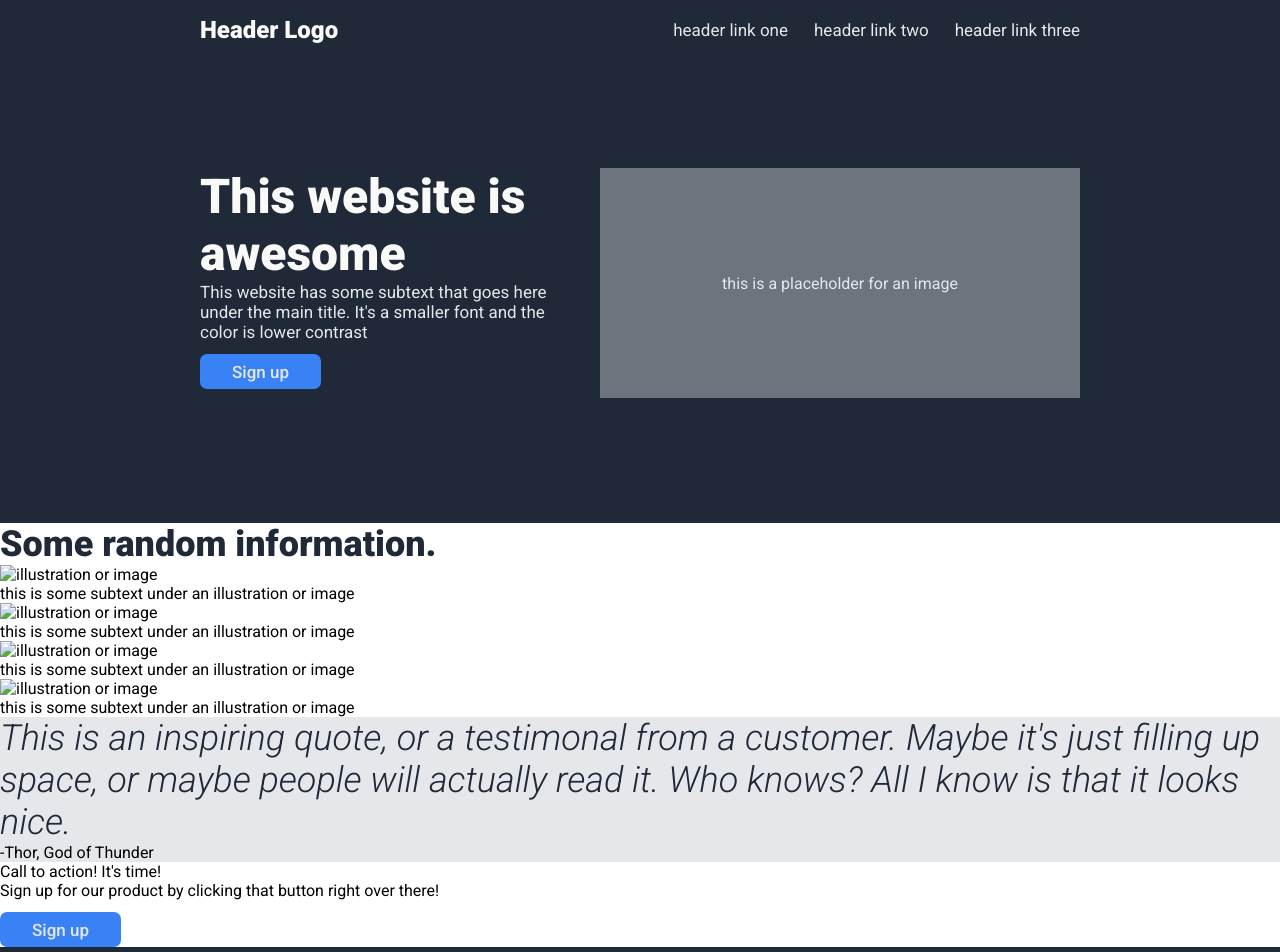
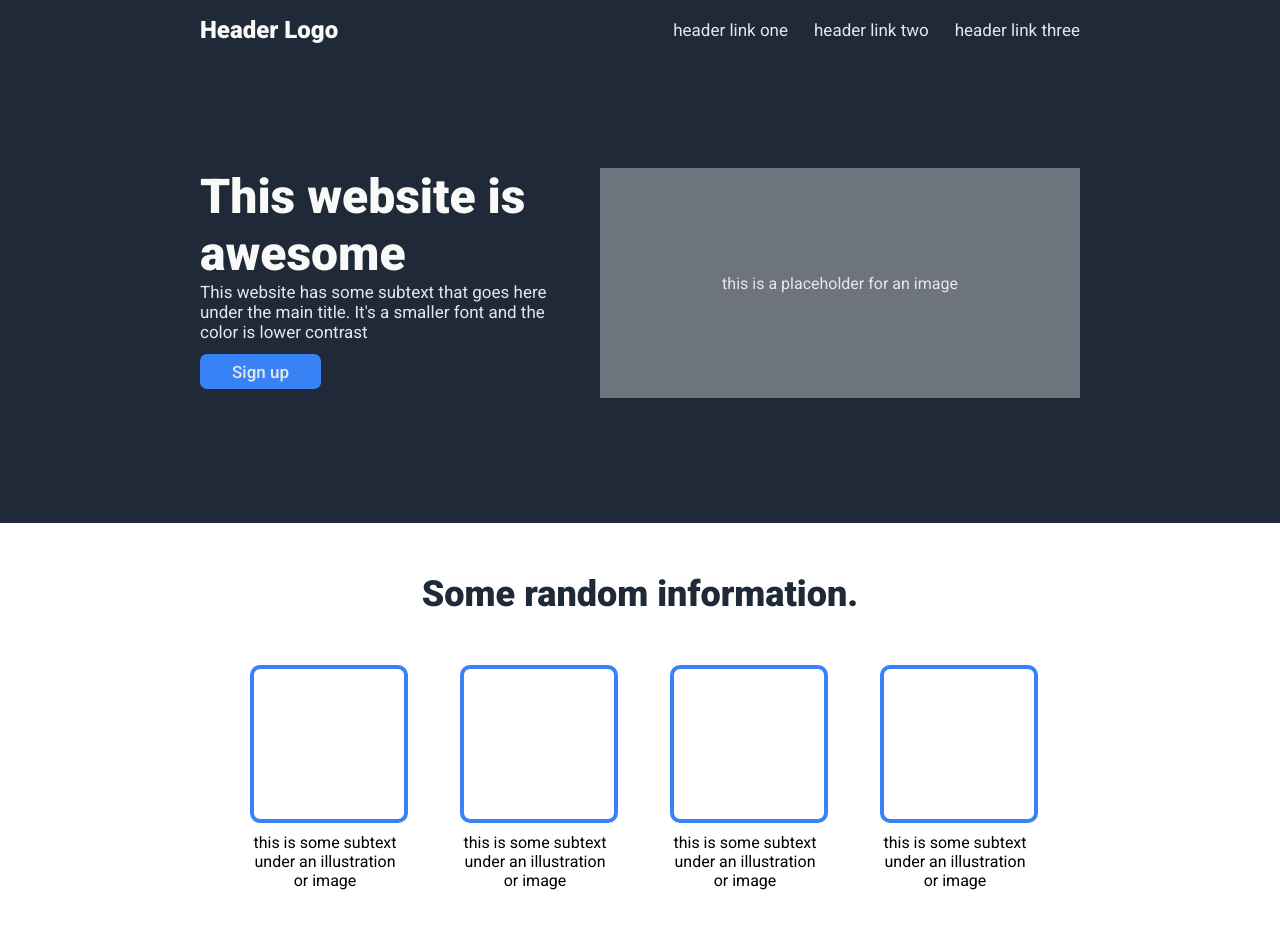
Before and after one commit to ilindaa/landing-page, a plain HTML site: page index.html in a window 1280 px wide. Shown: the top 952 px of the page. Drawn offline with Linux system fonts and the light colour scheme.

Commit message:
Added CSS to the Info section. Updated the content and footer flex.

```diff
--- a/index.html
+++ b/index.html
@@ -8,6 +8,7 @@
     <link href="style.css" rel="stylesheet">
 </head>
 <body>
+    <div class="content">
         <!-- Hero (Header and Intro) -->
         <div class="hero">
             <div class="header">
@@ -42,25 +43,25 @@
             </div>
             <div class="info-boxes">
                 <div class="info-item">
-                <img src="" alt="illustration or image">
+                    <div class="info-pic"></div>
                     <div class="info-subtext">
                         this is some subtext under an illustration or image
                     </div>
                 </div>
                 <div class="info-item">
-                <img src="" alt="illustration or image">
+                    <div class="info-pic"></div>
                     <div class="info-subtext">
                         this is some subtext under an illustration or image
                     </div>
                 </div>
                 <div class="info-item">
-                <img src="" alt="illustration or image">
+                    <div class="info-pic"></div>
                     <div class="info-subtext">
                         this is some subtext under an illustration or image
                     </div>
                 </div>
                 <div class="info-item">
-                <img src="" alt="illustration or image">
+                    <div class="info-pic"></div>
                     <div class="info-subtext">
                         this is some subtext under an illustration or image
                     </div>
@@ -88,6 +89,7 @@
             </div>
             <button><a class="link" href="#">Sign up</a></button>
         </div>
+    </div>
 
     <!-- Footer -->
     <div class="footer">
--- a/style.css
+++ b/style.css
@@ -6,6 +6,13 @@
 
 body {
     margin: 0;
+    min-height: 100vh;
+    display: flex;
+    flex-direction: column;
+}
+
+.content {
+    flex: 1;
 }
 
 /* Hero */
@@ -44,6 +51,54 @@ body {
     align-items: center;
 }
 
+/* Info */
+.info-title {
+    display: flex;
+    justify-content: center;
+    align-items: center;
+    padding: 50px 0;
+}
+
+.info-pic {
+    border: solid 4px #3882F6;
+    height: 150px;
+    width: 150px;
+    border-radius: 10px;
+}
+
+.info-boxes {
+    display: flex;
+    justify-content: center;
+    gap: 60px;
+    margin-bottom: 125px;
+}
+
+.info-item {
+    max-width: 150px;
+}
+
+.info-subtext {
+    text-align: center;
+    margin-top: 10px;
+}
+
+/* Quote */
+.quote-box {
+    display: flex;
+    justify-content: center;
+    align-items: center;
+    flex-direction: column;
+}
+
+.quote {
+    max-width: 800px;
+}
+
+.quote-author {
+    display: flex;
+    justify-content: flex-end;
+}
+
 /* Footer */
 .footer {
     display: flex;
@@ -51,6 +106,8 @@ body {
     align-items: center;
     padding: 45px 0px 45px;
 }
+
+/* Colors */
 
 /* Hero and Footer Text */
 .header-logo,
```
Lines whose indentation alone changed are shown as unchanged.
